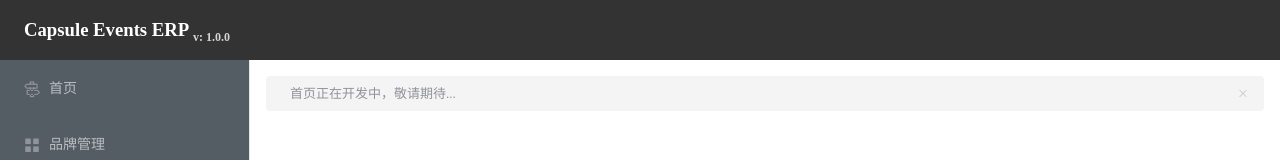
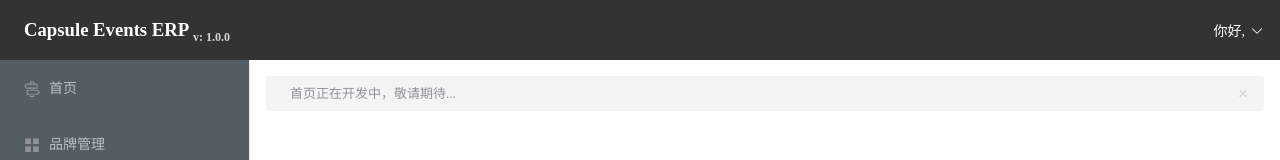
Before and after one commit to youzhiwang/capsule-events-erp-ui, a Vue app: page /home in a window 1280 px wide. Shown: the top 160 px of the page. Built offline with nearby package versions, Linux system fonts and the light colour scheme; sample sign-in values are in the browser's storage.

Commit message:
feat: 增加登录状态保存

```diff
--- a/src/main.js
+++ b/src/main.js
@@ -6,11 +6,25 @@ import ElementUI from 'element-ui'
 import 'element-ui/lib/theme-chalk/index.css'
 import axios from 'axios'
 
-Vue.prototype.axios = axios
-
 Vue.use(ElementUI, {
   size: 'small'
 })
+
+axios.interceptors.response.use(
+  response => {
+    if (response.data.code === 'fail' && response.data.message === '未登录，请先登录') {
+      localStorage.removeItem('username')
+      localStorage.removeItem('nickname')
+      localStorage.removeItem('loginStatus')
+      Vue.prototype.$message.error('未登录，请先登录')
+      router.push({name: 'login'})
+    } else return response
+  },
+  error => {
+    return Promise.reject(error)
+  }
+)
+Vue.prototype.axios = axios
 
 Vue.config.productionTip = false
 
--- a/src/router/index.js
+++ b/src/router/index.js
@@ -13,6 +13,7 @@ const routes = [
     path: '/',
     name: 'layout',
     component: () => import('../views/layout/index.vue'),
+    redirect: {name: 'home'},
     children: [
       {
         path: 'home',
@@ -43,7 +44,7 @@ const routes = [
         path: 'cost-manage',
         name: 'costManage',
         component: () => import('../views/cost-manage/index.vue')
-      },
+      }
     ]
   }
 ]
@@ -54,4 +55,16 @@ const router = new VueRouter({
   routes
 })
 
+router.beforeEach((to, from, next) => {
+  if (to.name === 'login') {
+    const loginStatus = localStorage.getItem('loginStatus')
+    if (loginStatus) next({name: 'home'})
+    else next()
+  } else {
+    const loginStatus = localStorage.getItem('loginStatus')
+    if (loginStatus) next()
+    else next({name: 'login'})
+  }
+})
+
 export default router
--- a/src/views/layout/index.vue
+++ b/src/views/layout/index.vue
@@ -3,6 +3,18 @@
         <div class="top-nav-wrap">
             <div class="logo">
                 <h3>Capsule Events ERP <sub>v: 1.0.0</sub></h3>
+            </div>
+            <div class="blank"/>
+            <div class="user-info">
+                <el-dropdown trigger="click" @command="handleCommand">
+                    <div class="el-dropdown-link nickname">
+                        你好,{{ nickname }}<i class="el-icon-arrow-down el-icon--right"></i>
+                    </div>
+                    <el-dropdown-menu slot="dropdown">
+                        <el-dropdown-item command="changePassword">修改密码</el-dropdown-item>
+                        <el-dropdown-item command="logout">退出账号</el-dropdown-item>
+                    </el-dropdown-menu>
+                </el-dropdown>
             </div>
         </div>
         <div class="main-wrap">
@@ -40,7 +52,37 @@
 
 <script>
   export default {
-    name: 'index'
+    name: 'layout',
+    data() {
+      return {
+        nickname: ''
+      }
+    },
+    methods: {
+      handleCommand(commandItem) {
+        if (commandItem === 'changePassword') {
+          this.$message.info('开发中')
+        }
+        if (commandItem === 'logout') {
+          this.axios.get('/api/logout').then(res => {
+            res = res.data
+            if (res.code === 'success') {
+              // 清除登录信息
+              localStorage.removeItem('username')
+              localStorage.removeItem('nickname')
+              localStorage.removeItem('loginStatus')
+
+              this.$message.success(res.message)
+              this.$router.push({name: 'login'})
+            }
+          })
+        }
+      }
+    },
+    created() {
+      const loginStatus = localStorage.getItem('loginStatus')
+      if (loginStatus) this.nickname = localStorage.getItem('nickname')
+    }
   }
 </script>
 
@@ -57,6 +99,8 @@
             flex-shrink: 0;
             flex-grow: 0;
             background-color: rgba(0, 0, 0, .8);
+            display: flex;
+            flex-direction: row;
 
             .logo {
                 color: #ffffff;
@@ -65,6 +109,22 @@
                 sub {
                     font-size: 12px;
                     color: rgba(255, 255, 255, .8);
+                }
+            }
+
+            .blank {
+                flex: 1;
+            }
+
+            .user-info {
+                padding: 0 16px;
+                display: flex;
+                align-items: center;
+                justify-content: center;
+                align-content: center;
+
+                .nickname {
+                    color: #fff;
                 }
             }
         }
--- a/src/views/login/index.vue
+++ b/src/views/login/index.vue
@@ -69,8 +69,11 @@ export default {
         if (v) {
           this.axios.post('/api/login', this.form).then(res => {
             res = res.data
-            console.log(res)
             if (res.code === 'success') {
+              // 设置登录信息
+              localStorage.setItem('username', res.data.username)
+              localStorage.setItem('nickname', res.data.nickname)
+              localStorage.setItem('loginStatus', true)
               this.$message.success('登录成功')
               this.$router.push({ name: 'home' })
             } else this.$message.error(res.message)
```
